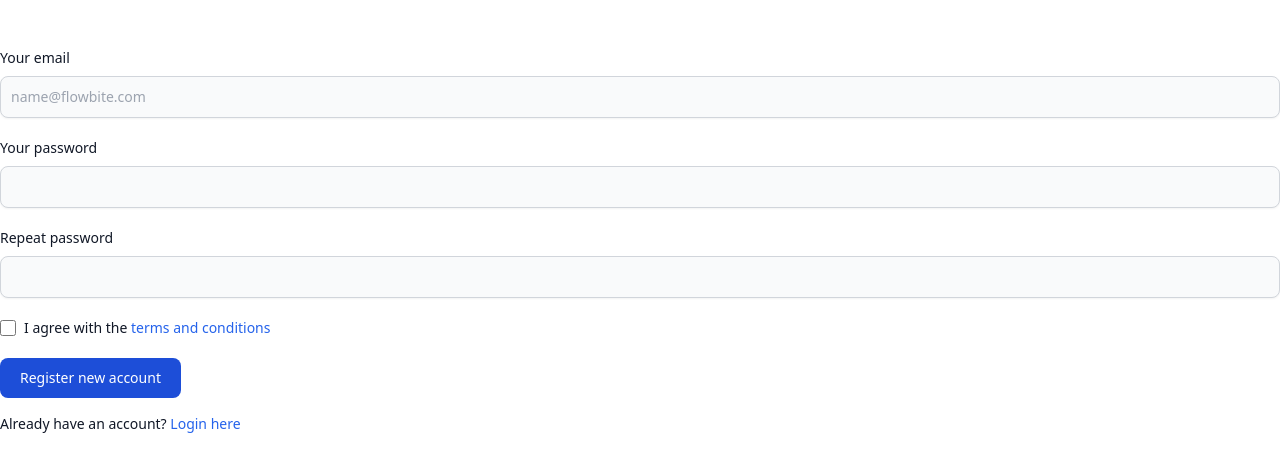
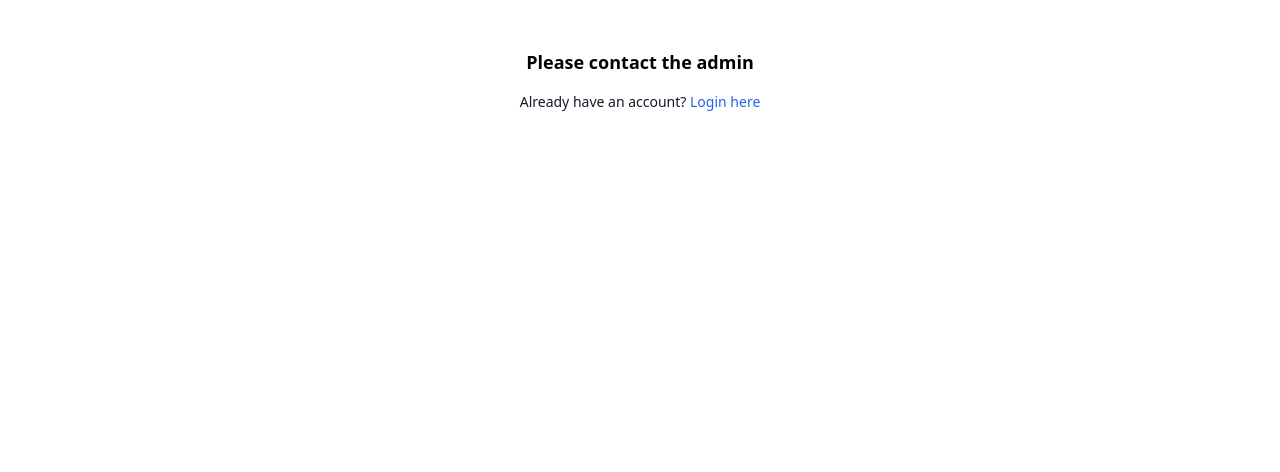
Before and after one commit to ockyo/admin-page, a React (Create React App) app: page /register in a window 1280 px wide. Shown: the top 472 px of the page. Built offline with nearby package versions, Linux system fonts and the light colour scheme.

Commit message:
upgrade register page

```diff
--- a/src/componets/Register.jsx
+++ b/src/componets/Register.jsx
@@ -4,27 +4,8 @@ import { Link } from 'react-router-dom';
 export const Register = () => {
     return (
         <div className='mt-12'>
-            <htmlForm className="max-w-sm mx-auto">
-                <div className="mb-5">
-                    <label htmlFor="email" className="block mb-2 text-sm font-medium text-gray-900 dark:text-white">Your email</label>
-                    <input type="email" id="email" className="shadow-sm bg-gray-50 border border-gray-300 text-gray-900 text-sm rounded-lg focus:ring-blue-500 focus:border-blue-500 block w-full p-2.5 dark:bg-gray-700 dark:border-gray-600 dark:placeholder-gray-400 dark:text-white dark:focus:ring-blue-500 dark:focus:border-blue-500 dark:shadow-sm-light" placeholder="name@flowbite.com" required />
-                </div>
-                <div className="mb-5">
-                    <label htmlFor="password" className="block mb-2 text-sm font-medium text-gray-900 dark:text-white">Your password</label>
-                    <input type="password" id="password" className="shadow-sm bg-gray-50 border border-gray-300 text-gray-900 text-sm rounded-lg focus:ring-blue-500 focus:border-blue-500 block w-full p-2.5 dark:bg-gray-700 dark:border-gray-600 dark:placeholder-gray-400 dark:text-white dark:focus:ring-blue-500 dark:focus:border-blue-500 dark:shadow-sm-light" required />
-                </div>
-                <div className="mb-5">
-                    <label htmlFor="repeat-password" className="block mb-2 text-sm font-medium text-gray-900 dark:text-white">Repeat password</label>
-                    <input type="password" id="repeat-password" className="shadow-sm bg-gray-50 border border-gray-300 text-gray-900 text-sm rounded-lg focus:ring-blue-500 focus:border-blue-500 block w-full p-2.5 dark:bg-gray-700 dark:border-gray-600 dark:placeholder-gray-400 dark:text-white dark:focus:ring-blue-500 dark:focus:border-blue-500 dark:shadow-sm-light" required />
-                </div>
-                <div className="flex items-start mb-5">
-                    <div className="flex items-center h-5">
-                        <input id="terms" type="checkbox" value="" className="w-4 h-4 border border-gray-300 rounded bg-gray-50 focus:ring-3 focus:ring-blue-300 dark:bg-gray-700 dark:border-gray-600 dark:focus:ring-blue-600 dark:ring-offset-gray-800 dark:focus:ring-offset-gray-800" required />
-                    </div>
-                    <label htmlFor="terms" className="ms-2 text-sm font-medium text-gray-900 dark:text-gray-300">I agree with the <a href="#" class="text-blue-600 hover:underline dark:text-blue-500">terms and conditions</a></label>
-                </div>
-                <button type="submit" className="text-white bg-blue-700 hover:bg-blue-800 focus:ring-4 focus:outline-none focus:ring-blue-300 font-medium rounded-lg text-sm px-5 py-2.5 text-center dark:bg-blue-600 dark:hover:bg-blue-700 dark:focus:ring-blue-800">Register new account</button>
-                <div className="mt-4">
+            <h4 className='text-center text-lg font-semibold' >Please contact the admin</h4>
+             <div className="mt-4 flex justify-center">
                     <p className="text-sm font-medium text-gray-900 dark:text-gray-300">
                         Already have an account?{" "}
                         <Link to="/" className="text-blue-600 hover:text-blue-700 dark:text-blue-500 dark:hover:text-blue-400">
@@ -32,8 +13,6 @@ export const Register = () => {
                         </Link>
                     </p>
                 </div>
-            </htmlForm>
-
         </div>
     )
 }
```
